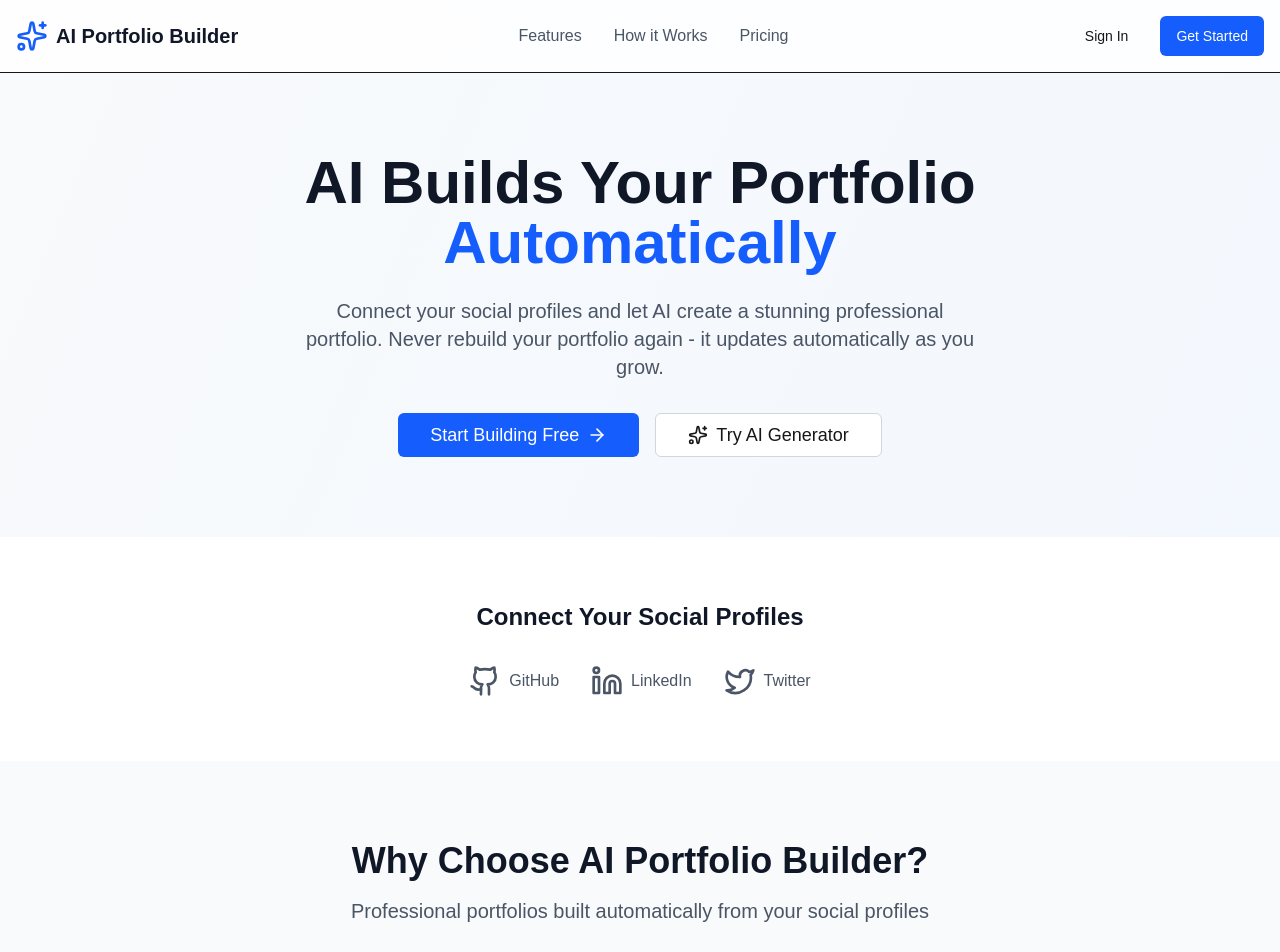
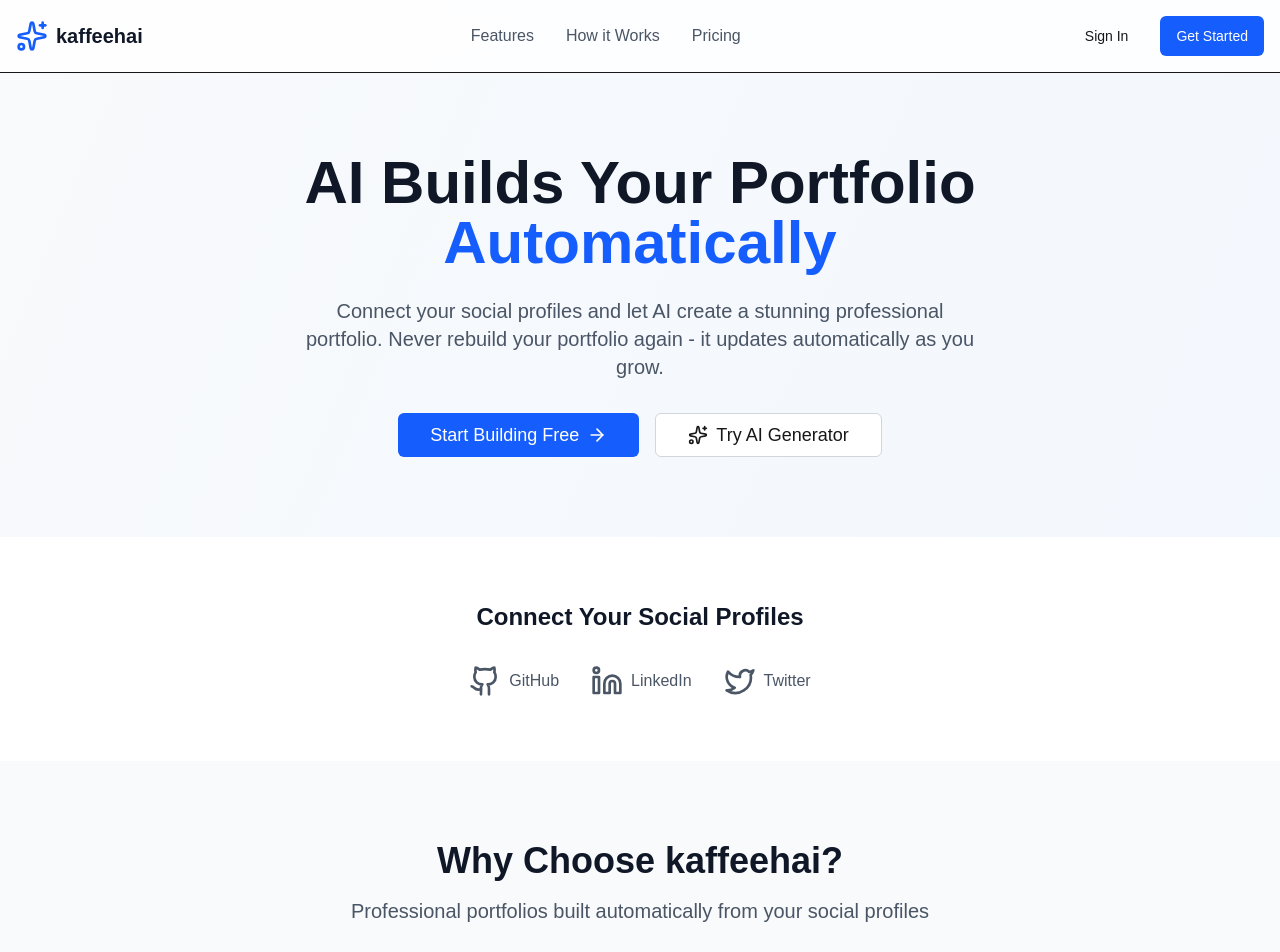
Before and after one commit to ipratikseeyou/Dropclick, a Next.js app in the folder frontend/: page / in a window 1280 px wide. Shown: the top 952 px of the page. Built offline with nearby package versions, Linux system fonts and the light colour scheme.

Commit message:
rebrand: change product name to kaffeehai across UI and docs

```diff
--- a/frontend/src/app/ai-generate/page.tsx
+++ b/frontend/src/app/ai-generate/page.tsx
@@ -139,7 +139,7 @@ export default function AIGeneratePage() {
         <div className="text-center mb-8">
           <div className="flex items-center justify-center mb-4">
             <Sparkles className="h-8 w-8 text-blue-600 mr-2" />
-            <h1 className="text-3xl font-bold text-gray-900">AI Portfolio Generator</h1>
+            <h1 className="text-3xl font-bold text-gray-900">kaffeehai</h1>
           </div>
           <p className="text-lg text-gray-600 max-w-2xl mx-auto">
             Connect your social profiles and let AI create a stunning professional portfolio
--- a/frontend/src/app/dashboard/page.tsx
+++ b/frontend/src/app/dashboard/page.tsx
@@ -63,7 +63,7 @@ export default function DashboardPage() {
           <div className="flex justify-between items-center py-4">
             <div className="flex items-center space-x-2">
               <Sparkles className="h-8 w-8 text-blue-600" />
-              <span className="text-xl font-bold text-gray-900">AI Portfolio Builder</span>
+              <span className="text-xl font-bold text-gray-900">kaffeehai</span>
             </div>
             <div className="flex items-center space-x-4">
               <Button variant="ghost" size="sm">
--- a/frontend/src/app/page.tsx
+++ b/frontend/src/app/page.tsx
@@ -10,7 +10,7 @@ export default function HomePage() {
         <div className="container mx-auto px-4 py-4 flex items-center justify-between">
           <div className="flex items-center space-x-2">
             <Sparkles className="h-8 w-8 text-blue-600" />
-            <span className="text-xl font-bold text-gray-900">AI Portfolio Builder</span>
+            <span className="text-xl font-bold text-gray-900">kaffeehai</span>
           </div>
           <nav className="hidden md:flex items-center space-x-8">
             <Link href="#features" className="text-gray-600 hover:text-gray-900">Features</Link>
@@ -86,7 +86,7 @@ export default function HomePage() {
         <div className="container mx-auto px-4">
           <div className="text-center mb-16">
             <h2 className="text-4xl font-bold text-gray-900 mb-4">
-              Why Choose AI Portfolio Builder?
+              Why Choose kaffeehai?
             </h2>
             <p className="text-xl text-gray-600 max-w-2xl mx-auto">
               Professional portfolios built automatically from your social profiles
@@ -246,7 +246,7 @@ export default function HomePage() {
             Ready to Build Your Portfolio?
           </h2>
           <p className="text-xl text-blue-100 mb-8 max-w-2xl mx-auto">
-            Join thousands of professionals who are already using AI Portfolio Builder
+            Join thousands of professionals who are already using kaffeehai
             to showcase their work and advance their careers.
           </p>
           <Link href="/auth/register">
@@ -265,7 +265,7 @@ export default function HomePage() {
             <div>
               <div className="flex items-center space-x-2 mb-4">
                 <Sparkles className="h-6 w-6 text-blue-400" />
-                <span className="text-lg font-bold">AI Portfolio Builder</span>
+                <span className="text-lg font-bold">kaffeehai</span>
               </div>
               <p className="text-gray-400">
                 Professional portfolios built automatically from your social profiles.
@@ -301,7 +301,7 @@ export default function HomePage() {
           </div>
 
           <div className="border-t border-gray-800 mt-8 pt-8 text-center text-gray-400">
-            <p>&copy; 2024 AI Portfolio Builder. All rights reserved.</p>
+            <p>&copy; 2024 kaffeehai. All rights reserved.</p>
           </div>
         </div>
       </footer>
```
